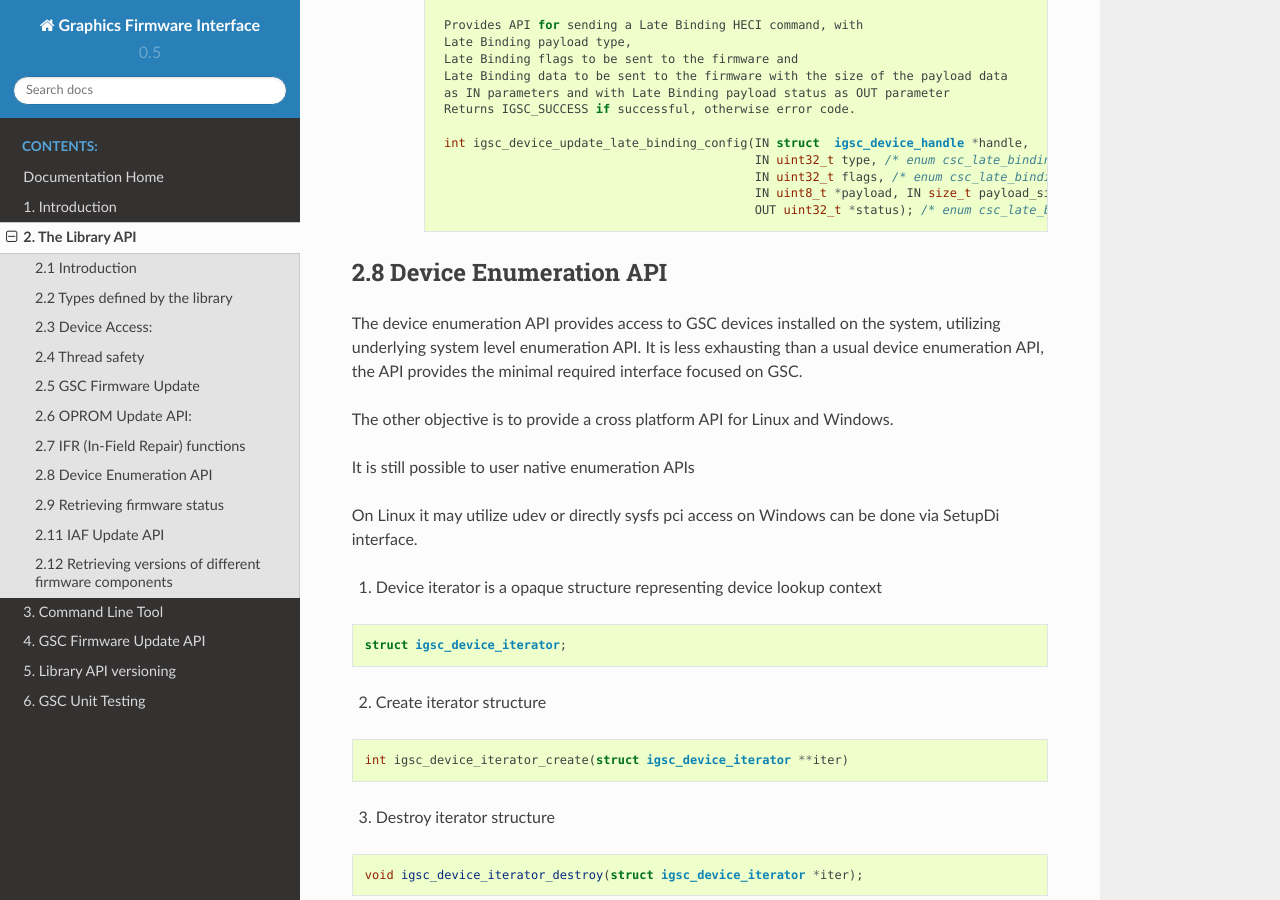
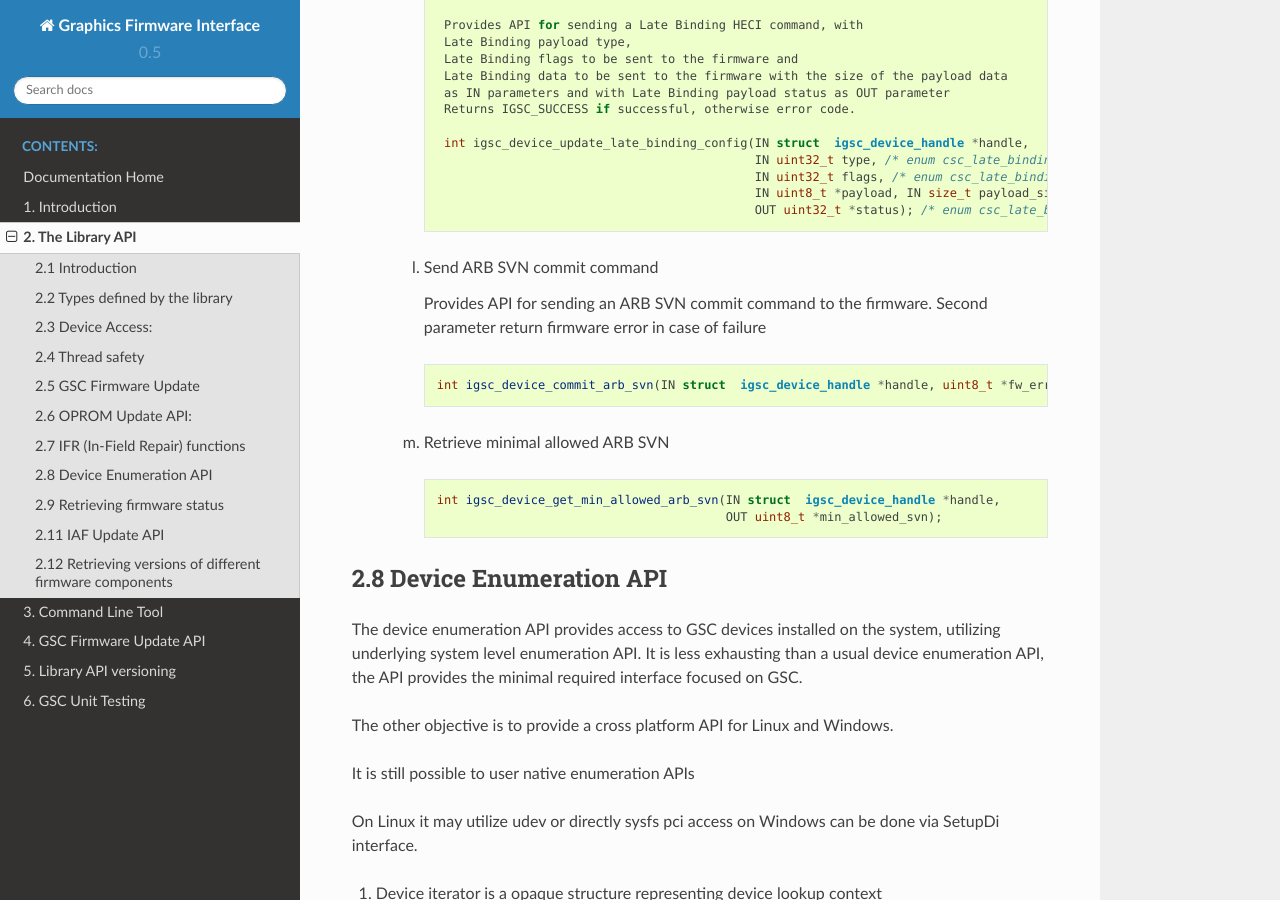
Before and after one commit to intel/igsc, a Sphinx documentation site: the page built from doc/igsc_api.rst, in a window 1280 px wide and 900 px high, scrolled down 18622 px. Built offline with Sphinx 7.4.7 and the Read the Docs theme 2.0.0, drawn with Linux system fonts in a browser that asks for light colours; formulas are drawn with MathJax 3.

Commit message:
igsc: doc: add documentation for arb svn library API
Add documentation for arb svn library API.

Signed-off-by: Vitaly Lubart <vitaly.lubart@intel.com>
Signed-off-by: Tomas Winkler <tomas.winkler@intel.com>

```diff
--- a/doc/igsc_api.rst
+++ b/doc/igsc_api.rst
@@ -1066,6 +1066,21 @@ which holds paring state of the OPROM image information.
                                                  IN uint8_t *payload, IN size_t payload_size,
                                                  OUT uint32_t *status); /* enum csc_late_binding_status */
 
+   l. Send ARB SVN commit command
+
+      Provides API for sending an ARB SVN commit command to the firmware.
+      Second parameter return firmware error in case of failure
+
+    .. code-block:: c
+
+      int igsc_device_commit_arb_svn(IN struct  igsc_device_handle *handle, uint8_t *fw_error);
+
+   m. Retrieve minimal allowed ARB SVN
+
+    .. code-block:: c
+
+      int igsc_device_get_min_allowed_arb_svn(IN struct  igsc_device_handle *handle,
+                                              OUT uint8_t *min_allowed_svn);
 
 
 2.8 Device Enumeration API
```
